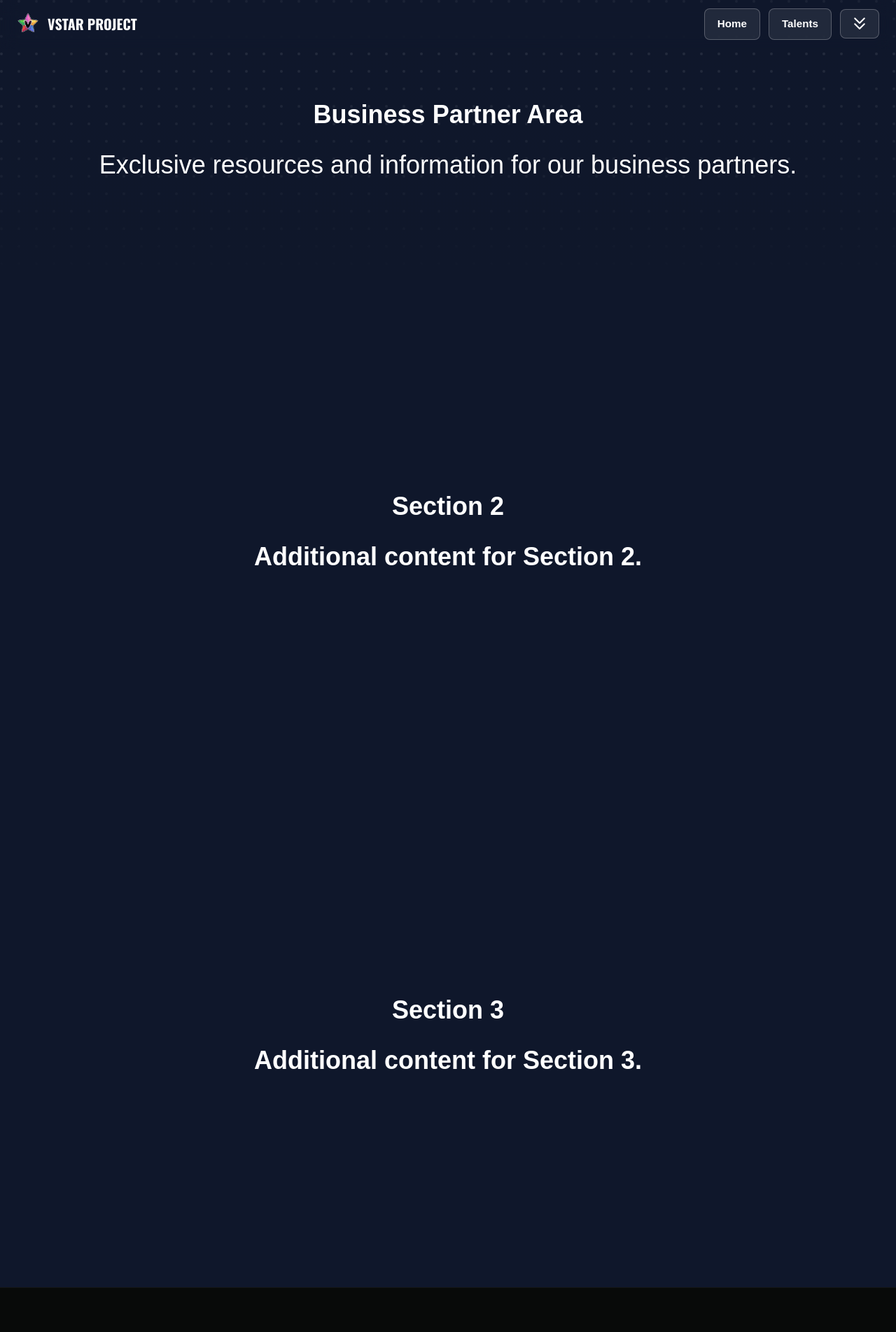
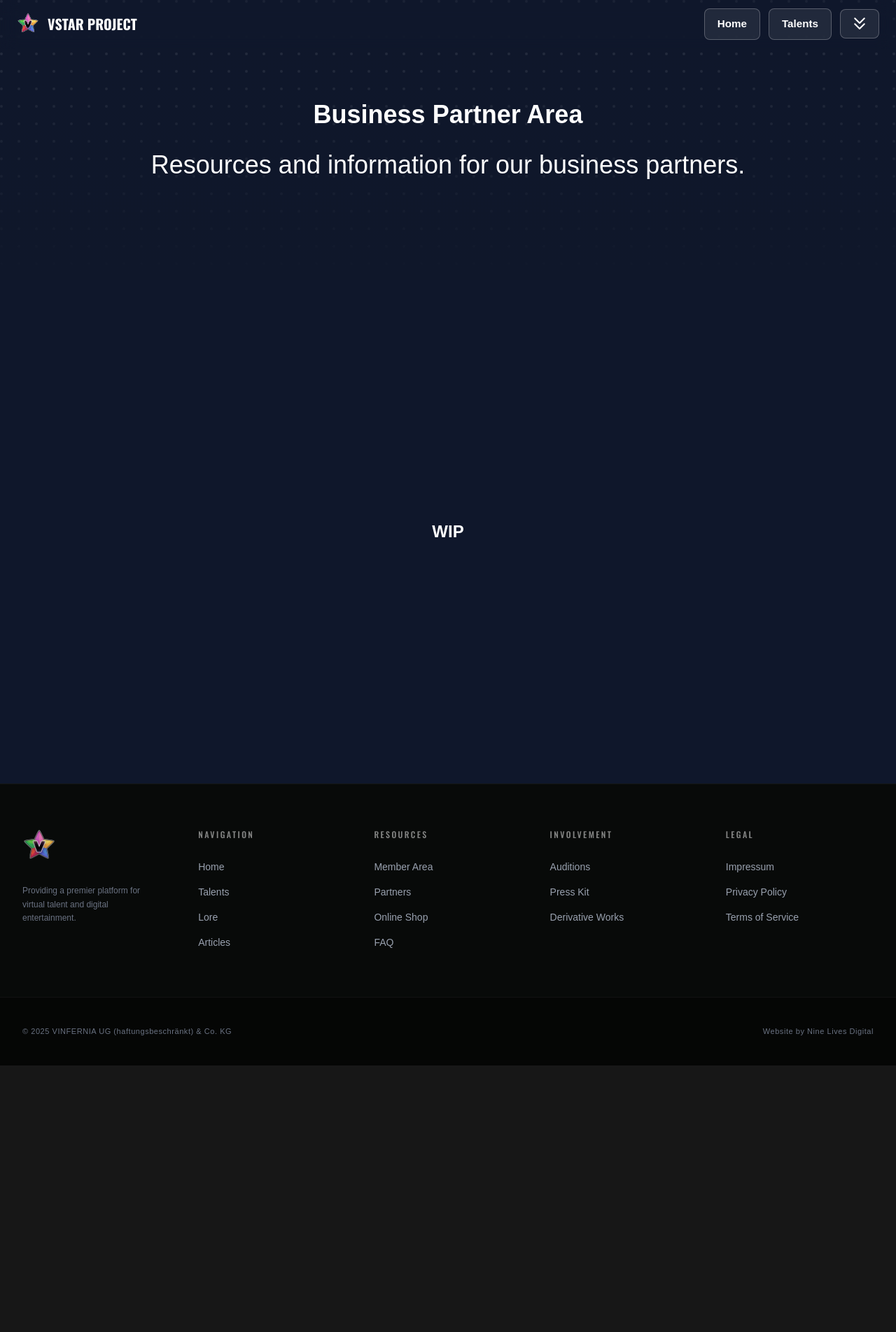
Before and after one commit to Project-Vstar/website, a Next.js app: page /businesspartner-area in a window 1280 px wide. Shown: the top 1904 px of the page at 70% size. After the commit the page ends 1523 px from the top, so only its background shows below. Built offline with nearby package versions, Linux system fonts and the light colour scheme.

Commit message:
Fix: several fixes

```diff
--- a/src/app/articles/page.js
+++ b/src/app/articles/page.js
@@ -0,0 +1,33 @@
+"use client";
+import React from "react";
+import Header from "@/app/components/header";
+import Footer from "@/app/components/footer";
+import Hero from "@/app/components/hero";
+
+export default function BusinessPartnerArea() {
+  return (
+    <div className="flex flex-col min-h-screen bg-slate-900">
+      <Header />
+
+      <Hero
+        title="Articles"
+        description="Articles exploring the world of VINFERNIA and VSTAR."
+        dotPattern={{
+          size: 2,
+          spacing: 25,
+          color: "255, 255, 255",
+          opacity: 0.1
+        }}
+      />
+
+      <div className="text-white text-2xl font-bold flex-grow flex items-center justify-center min-h-[90vh]">
+        <div className="flex flex-col justify-center items-center">
+          <p className="p-4">WIP</p>
+        </div>
+      </div>
+
+
+      <Footer />
+    </div>
+  );
+}
--- a/src/app/businesspartner-area/page.js
+++ b/src/app/businesspartner-area/page.js
@@ -11,7 +11,7 @@ export default function BusinessPartnerArea() {
 
       <Hero
         title="Business Partner Area"
-        description="Exclusive resources and information for our business partners."
+        description="Resources and information for our business partners."
         dotPattern={{
           size: 2,
           spacing: 25,
@@ -20,17 +20,9 @@ export default function BusinessPartnerArea() {
         }}
       />
 
-      <div className="text-white text-4xl font-bold flex-grow flex items-center justify-center min-h-[90vh]">
+      <div className="text-white text-2xl font-bold flex-grow flex items-center justify-center min-h-[90vh]">
         <div className="flex flex-col justify-center items-center">
-          <p className="p-4">Section 2</p>
-          <p className="p-4">Additional content for Section 2.</p>
-        </div>
-      </div>
-
-      <div className="text-white text-4xl font-bold flex-grow flex items-center justify-center min-h-[90vh]">
-        <div className="flex flex-col justify-center items-center">
-          <p className="p-4">Section 3</p>
-          <p className="p-4">Additional content for Section 3.</p>
+          <p className="p-4">WIP</p>
         </div>
       </div>
 
--- a/src/app/components/footer.js
+++ b/src/app/components/footer.js
@@ -35,7 +35,7 @@ const Footer = () => {
                             <Link href="/" className={linkStyle}>Home</Link>
                             <Link href="/talents" className={linkStyle}>Talents</Link>
                             <Link href="/lore" className={linkStyle}>Lore</Link>
-                            <Link href="/Articles" className={linkStyle}>Articles</Link>
+                            <Link href="/articles" className={linkStyle}>Articles</Link>
                         </nav>
                     </div>
 
@@ -54,7 +54,6 @@ const Footer = () => {
                         <nav className="space-y-2">
                             <Link href="/auditions" className={linkStyle}>Auditions</Link>
                             <Link href="/press" className={linkStyle}>Press Kit</Link>
-                            <Link href="/supporter-guideline" className={linkStyle}>Guidelines</Link>
                             <Link href="/derivative-works-guideline" className={linkStyle}>Derivative Works</Link>
                         </nav>
                     </div>
--- a/src/app/member-area/page.js
+++ b/src/app/member-area/page.js
@@ -4,7 +4,7 @@ import Header from "@/app/components/header";
 import Footer from "@/app/components/footer";
 import Hero from "@/app/components/hero";
 
-export default function VStarPage() {
+export default function BusinessPartnerArea() {
   return (
     <div className="flex flex-col min-h-screen bg-slate-900">
       <Header />
@@ -20,6 +20,13 @@ export default function VStarPage() {
         }}
       />
 
+      <div className="text-white text-2xl font-bold flex-grow flex items-center justify-center min-h-[90vh]">
+        <div className="flex flex-col justify-center items-center">
+          <p className="p-4">WIP</p>
+        </div>
+      </div>
+
+
       <Footer />
     </div>
   );
--- a/src/app/press/page.js
+++ b/src/app/press/page.js
@@ -4,7 +4,7 @@ import Header from "@/app/components/header";
 import Footer from "@/app/components/footer";
 import Hero from "@/app/components/hero";
 
-export default function VStarPage() {
+export default function BusinessPartnerArea() {
   return (
     <div className="flex flex-col min-h-screen bg-slate-900">
       <Header />
@@ -20,7 +20,14 @@ export default function VStarPage() {
         }}
       />
 
-    <Footer />
+      <div className="text-white text-2xl font-bold flex-grow flex items-center justify-center min-h-[90vh]">
+        <div className="flex flex-col justify-center items-center">
+          <p className="p-4">WIP</p>
+        </div>
+      </div>
+
+
+      <Footer />
     </div>
   );
 }
--- a/src/app/supporter-guideline/page.js
+++ /dev/null
@@ -1,26 +0,0 @@
-"use client";
-import React from "react";
-import Header from "@/app/components/header";
-import Footer from "@/app/components/footer";
-import Hero from "@/app/components/hero";
-
-export default function VStarPage() {
-  return (
-    <div className="flex flex-col min-h-screen bg-slate-900">
-      <Header />
-
-      <Hero
-        title="Supporter Guidelines"
-        description="Guidelines for our valued supporters!"
-        dotPattern={{
-          size: 2,
-          spacing: 25,
-          color: "255, 255, 255",
-          opacity: 0.1
-        }}
-      />
-
-    <Footer />
-    </div>
-  );
-}
```
